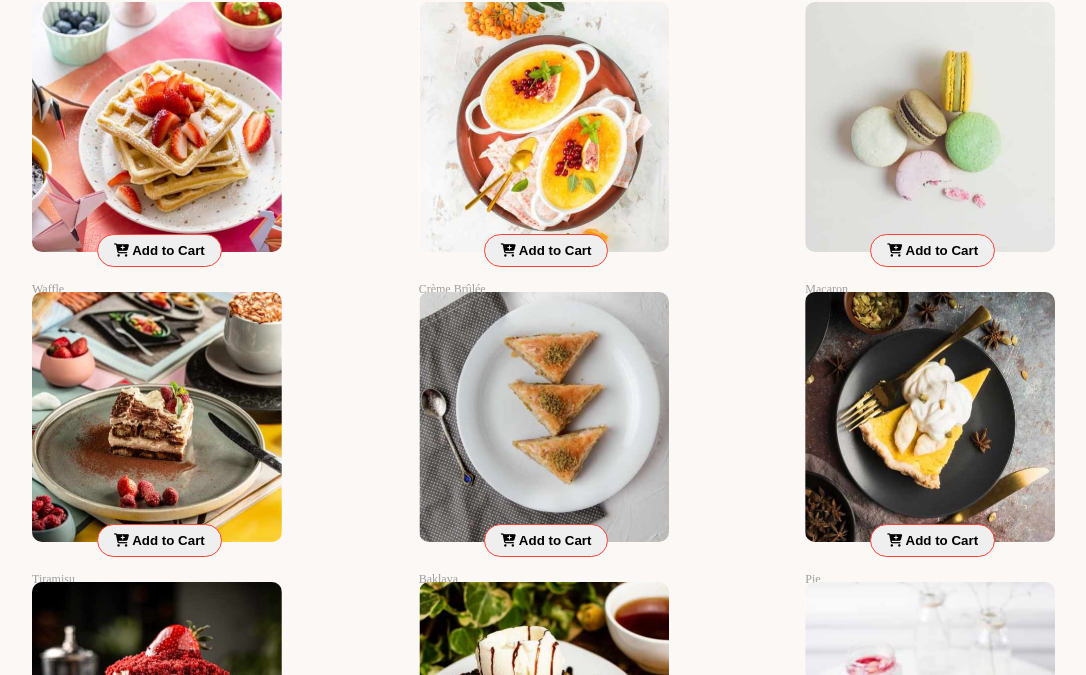
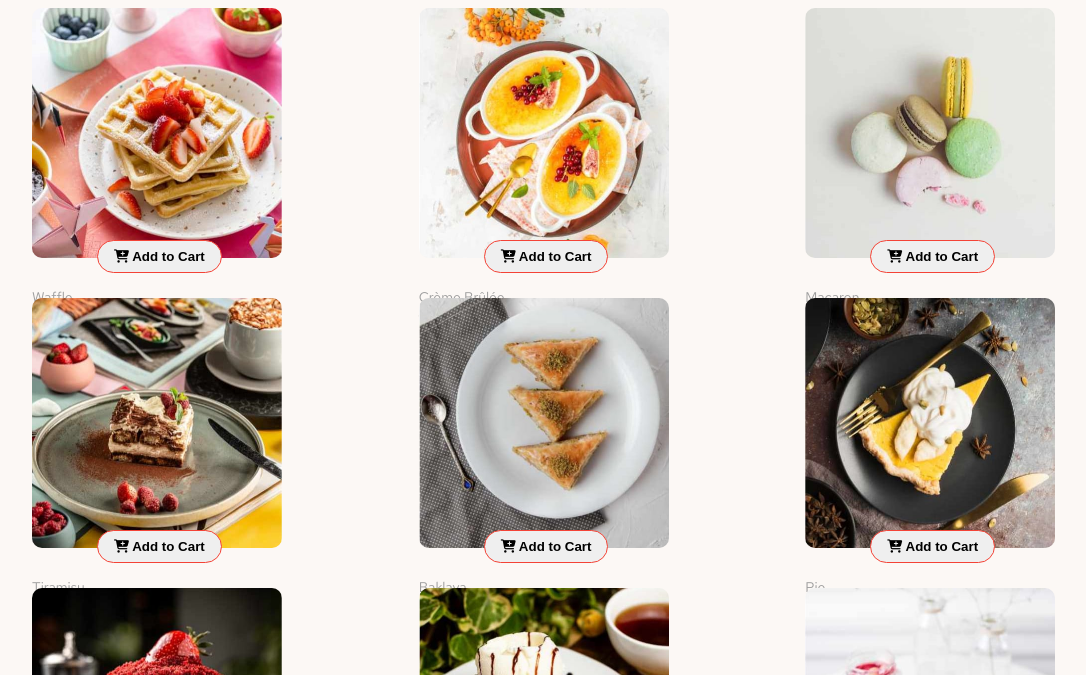
Before and after one commit to leandrucarvalho/product-list-with-cart-web-softex, a website built with Vite: page index.html in a window 1280 px wide. Shown: the part 125-800 px from the top of the page, without its empty margins (38-1124 px from the left). Built offline with nearby package versions, Linux system fonts and the light colour scheme.

Commit message:
style: config font RedHatText

```diff
--- a/style.css
+++ b/style.css
@@ -1,3 +1,9 @@
+@font-face {
+  font-family: "RedHatText";
+  src: url("../assets/fonts/RedHatText-VariableFont_wght.ttf")
+    format("truetype");
+}
+
 * {
   padding: 0px;
   margin: 0px;
@@ -7,6 +13,7 @@
 body {
   background-color: #fcf8f5;
   margin: 70px;
+  font-family: "RedHatText", sans-serif;
 }
 
 .product-list {
@@ -67,7 +74,7 @@ body {
 }
 
 .category {
-  font-size: 12px;
+  font-size: 14px;
   color: #9e9e9e;
 }
 
@@ -80,7 +87,8 @@ body {
 .price {
   display: block;
   color: #f44336;
-  font-size: 14px;
+  font-size: 18px;
+  font-weight: bold;
   margin-top: 5px;
 }
 
```
